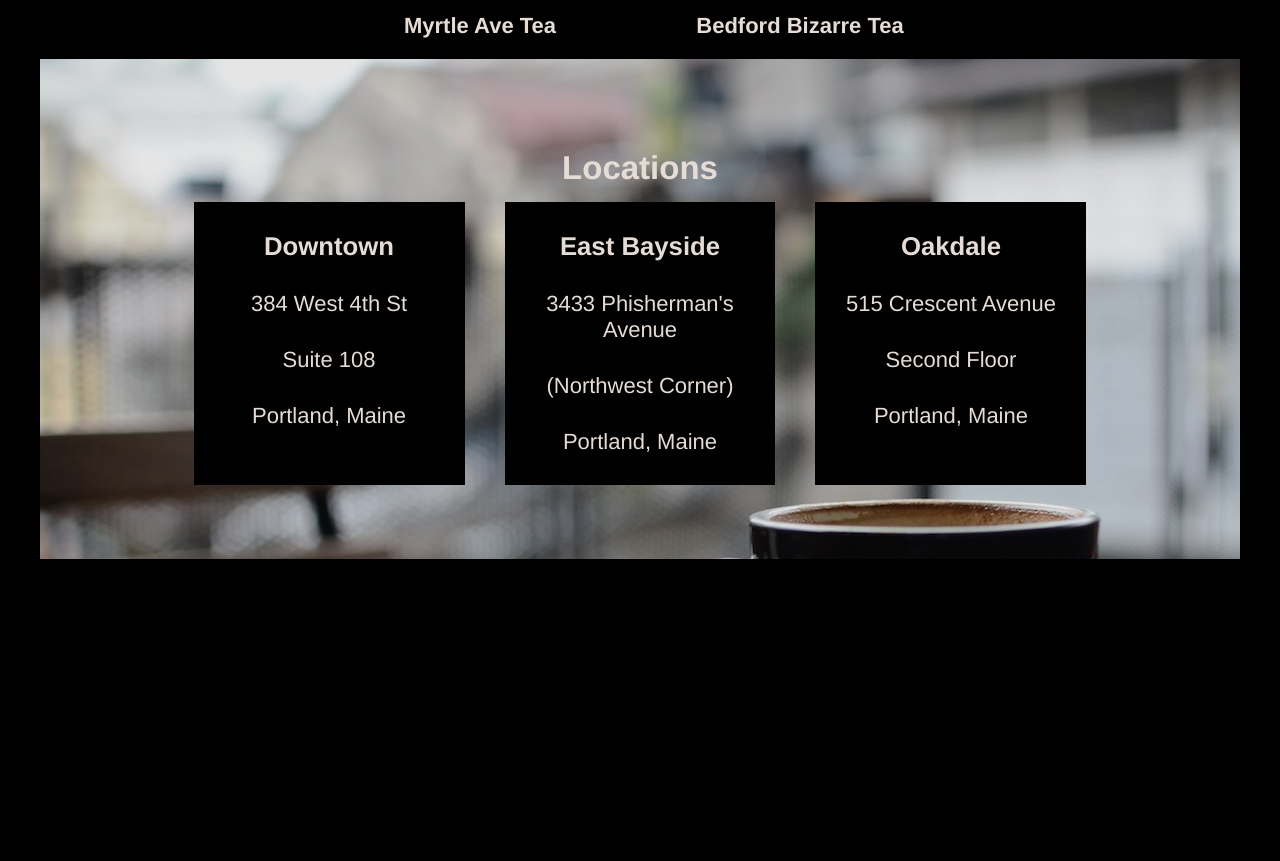
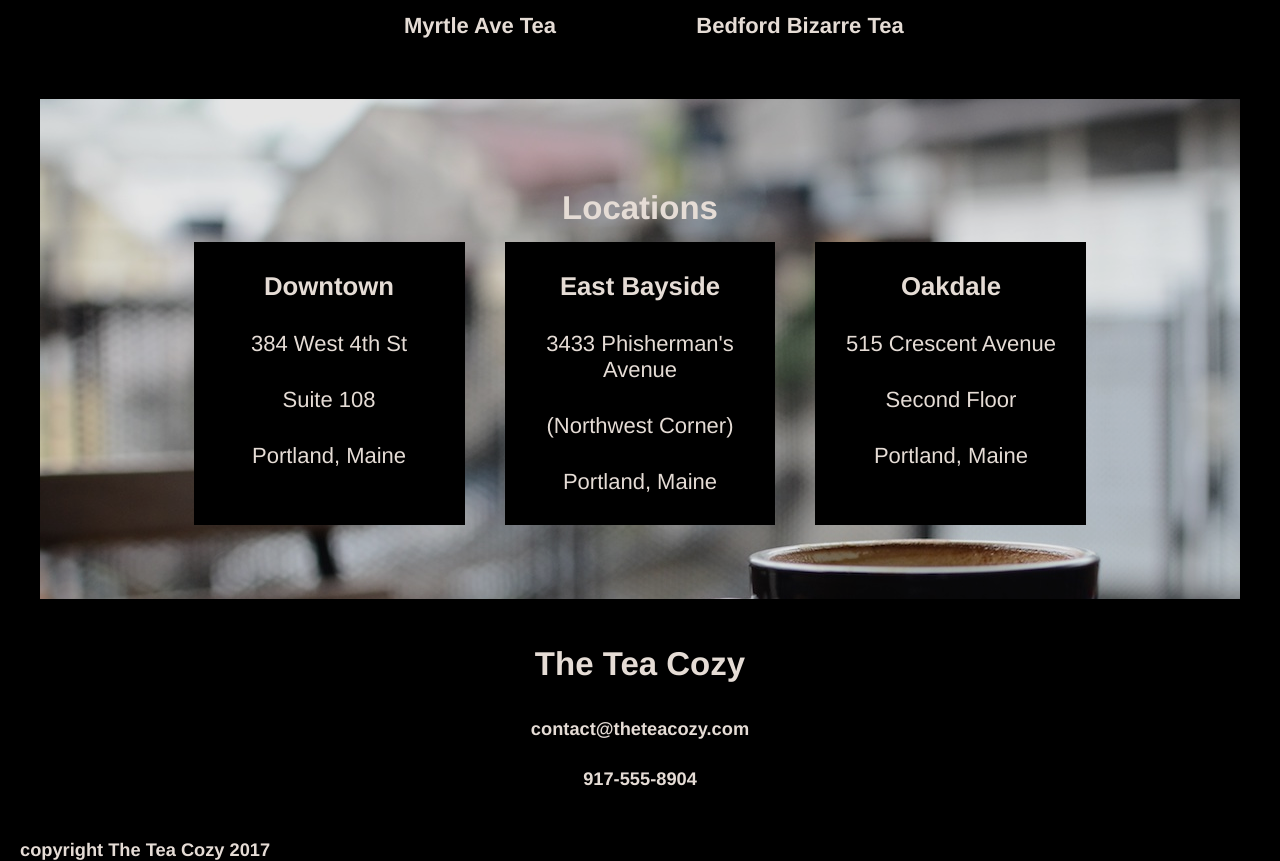
Before and after one commit to utsav0709/Tea-Cozy, a plain HTML site: page index.html in a window 1280 px wide. Shown: the part 1289-2150 px from the top of the page. Before the commit the page ends 1848 px from the top, so only its background shows below. Drawn offline with Linux system fonts and the light colour scheme.

Commit message:
added footer area

```diff
--- a/index.html
+++ b/index.html
@@ -85,5 +85,16 @@
         </div>
       </div>
     </div>
+
+    <!-- Footer Area -->
+
+    <div class="contact">
+      <h2>The Tea Cozy</h2>
+      <h5>contact@theteacozy.com</h5>
+      <h5>917-555-8904</h5>
+    </div>
+    <div class="copyright">
+      <h5>copyright The Tea Cozy 2017</h5>
+    </div>
   </body>
 </html>
--- a/resources/css/style.css
+++ b/resources/css/style.css
@@ -78,12 +78,13 @@ body {
   padding: 10px;
 }
 
+/* Loactions Area */
 
 #locations {
   background-image: url("../images/img-locations-background.jpg");
   height: 500px;
   width: 1200px;
-  margin: 0 auto;
+  margin: 40px auto;
   display: flex;
   align-items: center;
   flex-direction: column;
@@ -108,3 +109,14 @@ body {
   display: block;
   margin: 30px;
 }
+
+/* Footer Area */
+
+.contact {
+  height: 200px;
+  line-height: 50px;
+}
+.copyright {
+  text-align: left;
+  margin-left: 20px;
+}
```
